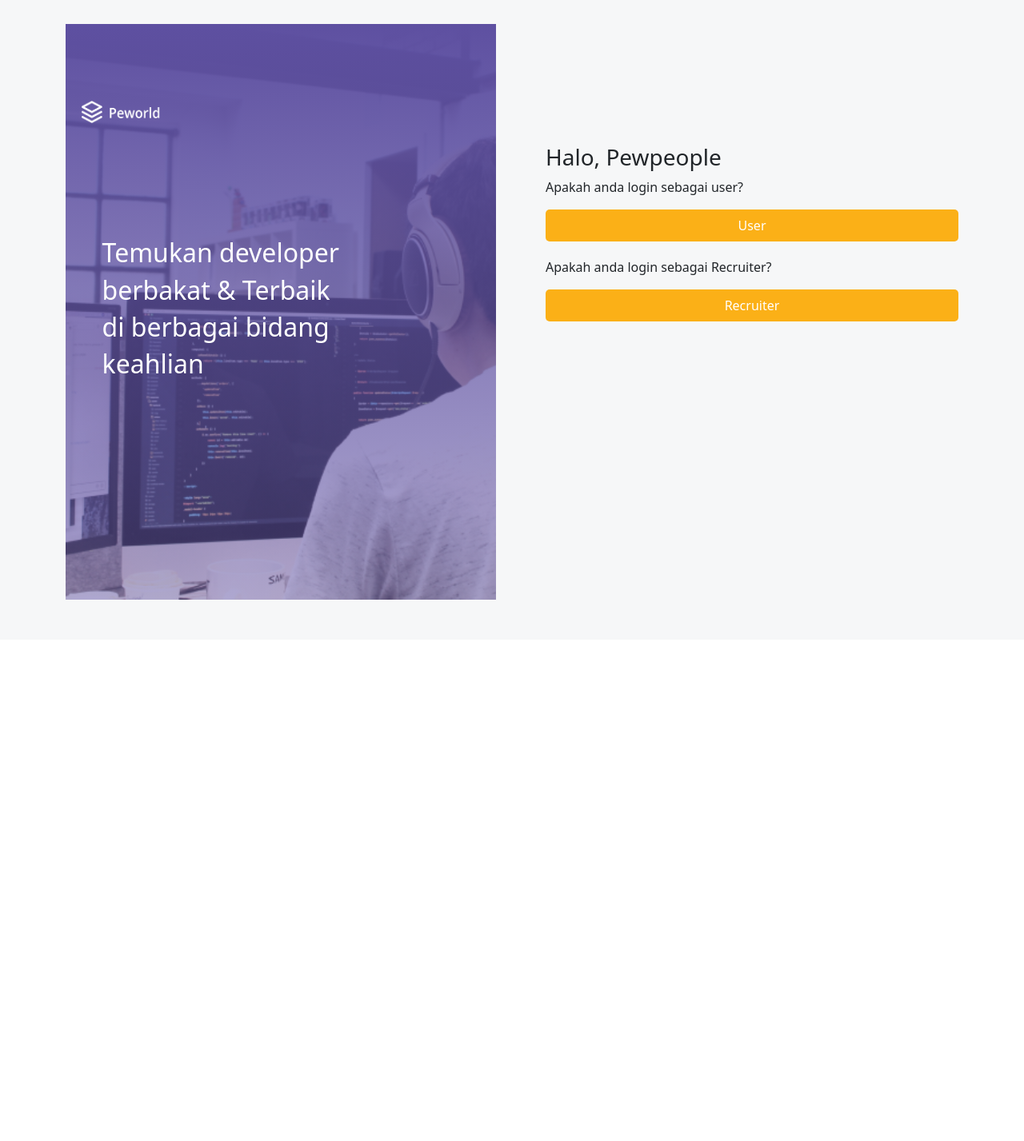
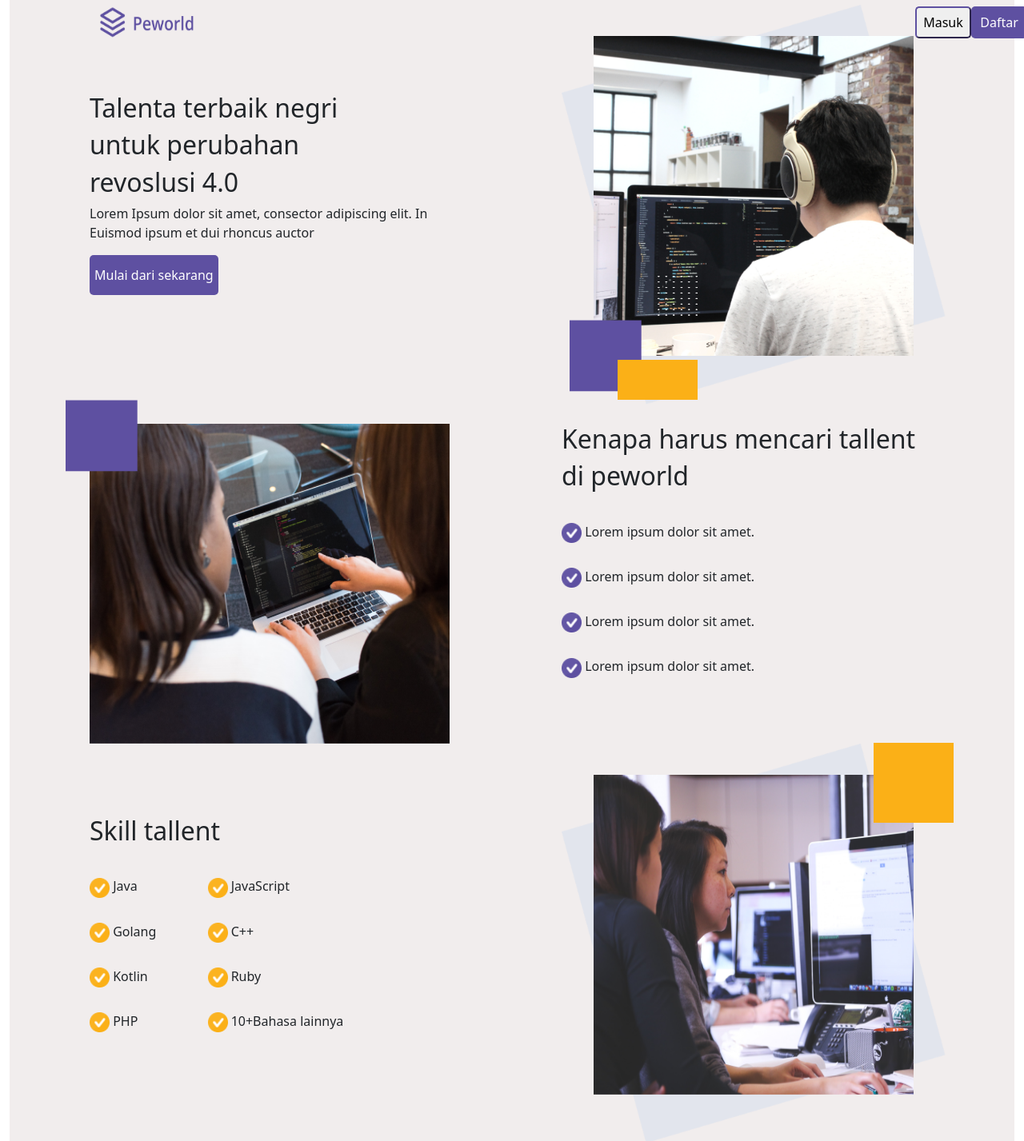
Before and after one commit to sukron21/week_10_hirejob_App, a Next.js app: page / in a window 1280 px wide. Shown: the top 1427 px of the page at 80% size. Before the commit the page ends 800 px from the top, so only its background shows below. Built offline with nearby package versions, Linux system fonts and the light colour scheme.

Commit message:
perubahan nama class

```diff
--- a/pages/halhire/[id].js
+++ b/pages/halhire/[id].js
@@ -88,12 +88,12 @@ const Hire = () => {
             </div>
             <div className="col-md-7">
               <div className={style.pengalaman1}>
-                <div class="card text-left">
-                  <div class="card-header">
+                <div className="card text-left">
+                  <div className="card-header">
                     <h4>Hubungi Lous Tomlinson</h4>
                     <p>Lorem Ipsum dolor sit amet, consector adipiscing elit. In Euismod ipsum et dui rhoncus auctor</p>
                   </div>
-                  <div class="card-body">
+                  <div className="card-body">
                     <form onSubmit={(e) => handlePost(e)}>
                       <label htmlFor="inputname" className="">
                         Tujuan tentang pesan ini
--- a/pages/halhire/index.js
+++ b/pages/halhire/index.js
@@ -67,12 +67,12 @@ const Hire = () => {
             </div>
             <div className="col-md-7">
               <div className={style.pengalaman1}>
-                <div class="card text-left">
-                  <div class="card-header">
+                <div className="card text-left">
+                  <div className="card-header">
                     <h4>Hubungi Lous Tomlinson</h4>
                     <p>Lorem Ipsum dolor sit amet, consector adipiscing elit. In Euismod ipsum et dui rhoncus auctor</p>
                   </div>
-                  <div class="card-body">
+                  <div className="card-body">
                     <form onSubmit={(e) => handlePost(e)}>
                       <label htmlFor="inputname" className="">
                         Tujuan tentang pesan ini
--- a/pages/index.js
+++ b/pages/index.js
@@ -1,47 +1,269 @@
-import React, { useEffect, useState} from "react";
-import Styles from "../styles/login.module.css";
+import React from "react";
+import Styles from "../styles/landing.module.css";
 import Link from "next/link";
-import { useRouter } from 'next/router'
-import axios from "axios";
+import Footer from "../component/footer"
 import Image from 'next/image'
 
-const Login = () => {
-
+const landingPage = () => {
   return (
     <>
-      <section className={Styles.loginuser}>
-        <div className="container ">
-          <div className="row ">
+      <div className="container-fluid">
+        <section className={Styles.bg}>
+          <div className={Styles.navC}>
+          <nav className="navbar navbar-expand-lg ">
+            <div className="container-fluid">
+              <button
+                className="navbar-toggler"
+                type="button"
+                data-bs-toggle="collapse"
+                data-bs-target="#navbarTogglerDemo03"
+                aria-controls="navbarTogglerDemo03"
+                aria-expanded="false"
+                aria-label="Toggle navigation"
+              >
+                <span className="navbar-toggler-icon"></span>
+              </button>
+              <Image
+                src="/book.png"
+                width={120}
+                height={40}
+                className={Styles.photoNav}
+                alt=''/>
+
+                {/* <form className="d-flex"> */}
+                  <div className={Styles.nav12}>
+                <Link className="" href="/konfirmasi">
+                  <button className={Styles.btn2} type="submit">
+                    Masuk
+                  </button>
+                  </Link>
+                  </div>
+                  <div className="{Styles.nav11}">
+                  <Link className={Styles.nav11} href="/konfirmasi">
+                  <button className={Styles.btn3} type="submit">
+                    Daftar
+                  </button></Link>
+                  </div>
+                {/* </form> */}
+
+            </div>
+          </nav>
+          </div>
+          <div className="row">
             <div className="col-md-6">
-            <div className={Styles.containerLogo}>
-            <Image className={Styles.tak10} src="/book1.png" width={100} height={30} alt=''  />
-            <div className={Styles.kata2}>
-              <h2>Temukan developer</h2>
-              <h2>berbakat & Terbaik</h2>
-              <h2>di berbagai bidang</h2>
-              <h2>keahlian</h2>
+              <div className={Styles.hal100}>
+                <h2>Talenta terbaik negri</h2>
+                <h2> untuk perubahan</h2>
+                <h2>revoslusi 4.0</h2>
+                <p>
+                  Lorem Ipsum dolor sit amet, consector adipiscing elit. In
+                  Euismod ipsum et dui rhoncus auctor
+                </p>
+                <button type="submit" className={Styles.btnLP}>
+                  Mulai dari sekarang
+                </button>
               </div>
             </div>
+            <div className="col-md-6">
+              <div className={Styles.waw}>
+                <Image src="/kotak1.png" width={480} height={500} alt=''/>
+                <Image
+                  className={Styles.gambarLP}
+                  src="/kotak2.png"
+                  width={400}
+                  height={400}
+                  alt=''/>
+                <Image
+                  className={Styles.tak1}
+                  src="/kotak3.png"
+                  width={90}
+                  height={90}
+                  alt=''/>
+                <Image className={Styles.tak2} src="/kotak4.png" height={50} width={100} alt='' />
+                <Image className={Styles.tak3} src="/Union.png"height={50}  width={50} alt=''/>
               </div>
+            </div>
             <div className="col-md-6">
-              <div className={Styles.choice}>
-                <h3>Halo, Pewpeople</h3>
-                <p>Apakah anda login sebagai  user?</p>
-                <Link className={Styles.linkD} href="/login"> <button
-                className={Styles.btnCustom4}>
-                 User
-                </button></Link>
-                <p>Apakah anda login sebagai  Recruiter?</p>
-                <Link className={Styles.linkD} href="/loginPer"> <button
-                className={Styles.btnCustom4}>
-                 Recruiter
-                </button></Link>
+              <div className="wedew">
+                <Image
+                  className={Styles.foto}
+                  src="/foto2.png"
+                  width={450}
+                  height={400}
+                  alt=''/>
+                <Image
+                  className={Styles.tak4}
+                  src="/kotak3.png"
+                  width={90}
+                  height={90}
+                  alt=''/>
+              </div>
+            </div>
+            <div className="col-md-6">
+              <div className="hal2">
+                <h2>Kenapa harus mencari tallent</h2>
+                <h2>di peworld</h2>
+                <div className={Styles.foto4}>
+                  <Image height={25} width={25} className={Styles.foto5} src="/tick 1.png" alt=''/> Lorem ipsum
+                  dolor sit amet.<br></br>
                 </div>
+                <div  className={Styles.foto4}>
+                  <Image height={25} width={25} className={Styles.foto5} src="/tick 1.png" alt='' /> Lorem ipsum
+                  dolor sit amet.<br></br>
+                </div>
+                <div className={Styles.foto4}>
+                  <Image height={25} width={25} className={Styles.foto5} src="/tick 1.png" alt=''/> Lorem ipsum
+                  dolor sit amet.<br></br>
+                </div>
+                <div className={Styles.foto4}>
+                  <Image height={25} width={25} className={Styles.foto5} src="/tick 1.png" alt='' /> Lorem ipsum
+                  dolor sit amet.
+                </div>
+              </div>
+            </div>
+            <div className="col-md-6">
+              <div className="row">
+                <div className={Styles.hal3}>
+                  <h2>Skill tallent</h2>
+                  <div className="row">
+                    <div className="col-md-3 flex-d-flex">
+                      <div className={Styles.foto4}>
+                    <Image height={25} width={25} className={Styles.foto5} src="/tick 13.png" alt='' /> Java
+                    </div>
+                    <div className={Styles.foto4}>
+                    <Image height={25} width={25} className={Styles.foto5} src="/tick 13.png" alt='' /> Golang
+                    </div>
+                    <div className={Styles.foto4}>
+                    <Image height={25} width={25} className={Styles.foto5} src="/tick 13.png" alt='' /> Kotlin
+                    </div>
+                    <div className={Styles.foto4}>
+                    <Image height={25} width={25} className={Styles.foto5} src="/tick 13.png" alt='' /> PHP
+                    </div>
+                    </div>
+                    <div className="col-md-4 flex-d-flex">
+                    <div className={Styles.foto4}>
+                    <Image height={25} width={25} className={Styles.foto5} src="/tick 13.png" alt='' /> JavaScript
+                    </div>
+                    <div className={Styles.foto4}>
+                    <Image height={25} width={25} className={Styles.foto5} src="/tick 13.png" alt='' /> C++
+                    </div>
+                    <div className={Styles.foto4}>
+                    <Image height={25} width={25} className={Styles.foto5} src="/tick 13.png" alt='' /> Ruby
+                    </div>
+                    <div className={Styles.foto4}>
+                    <Image height={25} width={25} className={Styles.foto5} src="/tick 13.png" alt='' /> 10+Bahasa lainnya
+                    </div>
+                    </div>
+                  </div>
+                </div>
+              </div>
+            </div>
+            <div className="col-md-6">
+              <div className="hal4">
+                <Image src="/kotak1.png" width={480} height={500}  alt=''/>
+                <Image
+                  className={Styles.gambarLP}
+                  src="/foto3.png"
+                  width={400}
+                  height={400}
+                  alt=''/>
+                <Image
+                  className={Styles.tak5}
+                  src="/kotak4.png"
+                  width={100}
+                  height={100}
+                  alt=''/>
+              </div>
+            </div>
+            <section className={`${Styles.pageFour} mt-5`}>
+              <div className="row">
+                <div className="col-md-12 mb-5">
+                  <div className="d-flex flex-row justify-content-center">
+                    <h1>Their opinion about peworld</h1>
+                  </div>
+                </div>
+              </div>
+              <div className="row row-cols-1 row-cols-md-3 g-4 text-center">
+                <div className="col">
+                  <div className="card h-10 px-5 py-4 align-items-center">
+                    <Image
+                      src="/Ellipse 320.png"
+                      width={120}
+                      height={120}
+                      className={Styles.photoImage}
+                      alt=''/>
+                    <div className="card-body">
+                      <h5 className={`card-title ${Styles.textName}`}>
+                        Harry Styles
+                      </h5>
+                      <p className={Styles.textProfession}> Web Developer </p>
+                      <p className={`card-text ${Styles.textDescription}`}>
+                        Lorem ipsum dolor sit amet, consectetur adipiscing elit.
+                        In euismod ipsum et dui rhoncus auctor.
+                      </p>
+                    </div>
+                  </div>
+                </div>
+                <div className="col">
+                  <div className="card h-10 px-5 py-4 align-items-center">
+                    <Image
+                      src="/Ellipse 320.png"
+                      width={120}
+                      height={120}
+                      className={Styles.photoImage}
+                      alt=''/>
+                    <div className="card-body">
+                      <h5 className={`card-title ${Styles.textName}`}>
+                        Harry Styles
+                      </h5>
+                      <p className={Styles.textProfession}> Web Developer </p>
+                      <p className={`card-text ${Styles.textDescription}`}>
+                        Lorem ipsum dolor sit amet, consectetur adipiscing elit.
+                        In euismod ipsum et dui rhoncus auctor.
+                      </p>
+                    </div>
+                  </div>
+                </div>
+                <div className="col">
+                  <div className="card h-10 px-5 py-4 align-items-center">
+                    <Image
+                      src="/Ellipse 320.png"
+                      width={120}
+                      height={120}
+                      className={Styles.photoImage}
+                      alt='' />
+                    <div className="card-body">
+                      <h5 className={`card-title ${Styles.textName}`}>
+                        Harry Styles
+                      </h5>
+                      <p className={Styles.textProfession}> Web Developer </p>
+                      <p className={`card-text ${Styles.textDescription}`}>
+                        Lorem ipsum dolor sit amet, consectetur adipiscing elit.
+                        In euismod ipsum et dui rhoncus auctor.
+                      </p>
+                    </div>
+                  </div>
+                </div>
+              </div>
+            </section>
+            <div className={Styles.hal6}>
+              <div className="row">
+                <div className="col-md 6">
+                  <h3>Lorem ipsum</h3>
+                  <h3>dolor sit amet</h3>
+                </div>
+                <div className="col-md 6">
+                  <button type="submit" className={Styles.btn1}>
+                    mulai dari sekarang
+                  </button>
+                </div>
+              </div>
+            </div>
           </div>
-          </div>
-        </div>
-      </section>
+        </section>
+        <Footer/>
+      </div>
     </>
   );
 };
-export default Login;
+export default landingPage;
```
Also changed, not shown: component/navbar.js (+5 -5 lines), component/navbarPer.js (+5 -5 lines), pages/editprofile/index.js (+23 -23 lines), pages/editprofileperusahaan/index.js (+5 -5 lines).
